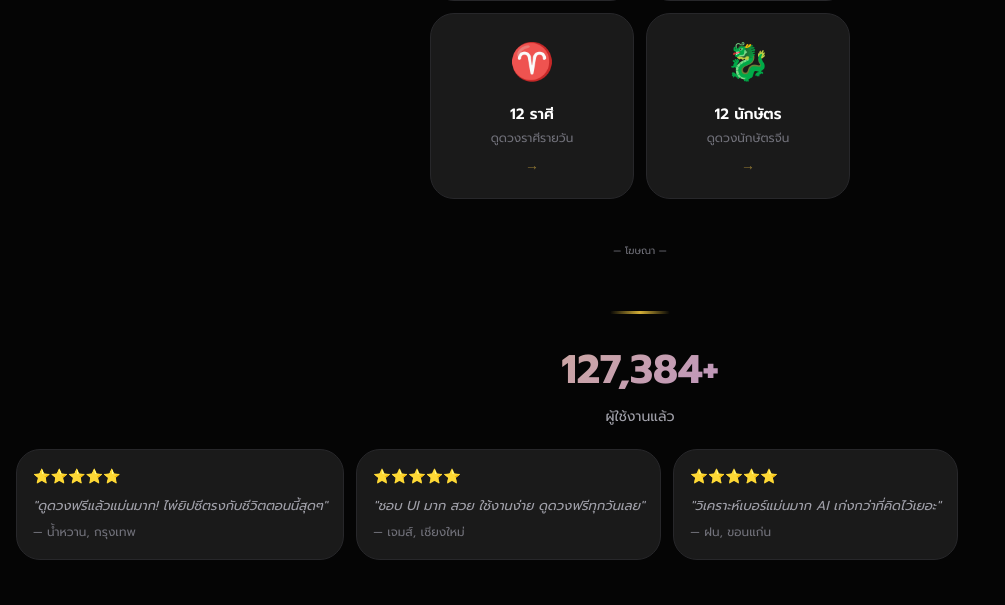
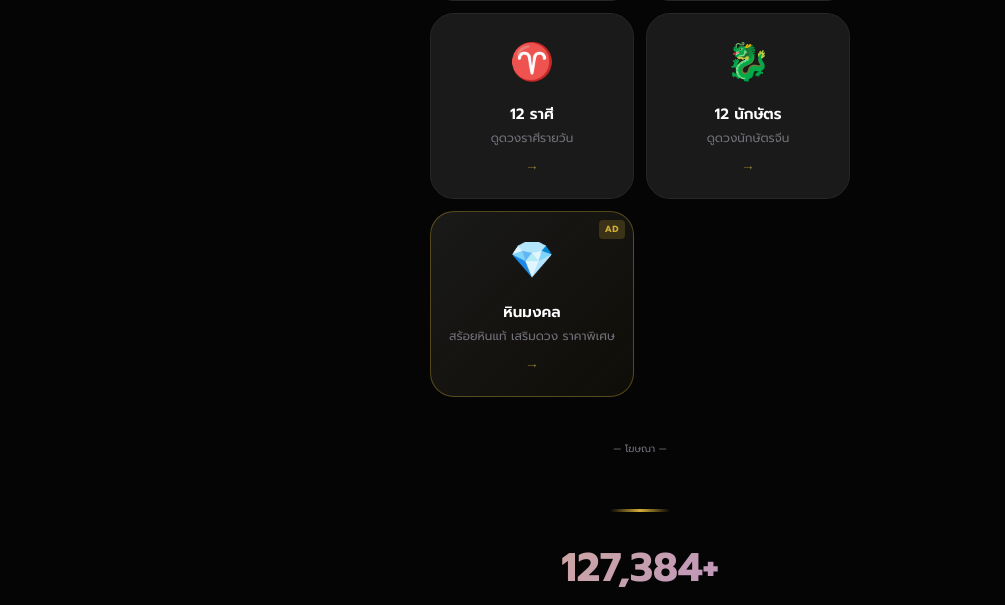
Before and after one commit to wrpbill27-commits/napalai, a Flask app: page / in a window 1280 px wide. Shown: the part 1246-1851 px from the top of the page, without its empty margins (0-1005 px from the left). Run offline with Flask 3, Linux system fonts and the light colour scheme; some web fonts are replaced.

Commit message:
v2.0.2: AdSense 3 slots + Shopee affiliate in grid & result panel

```diff
--- a/static/style.css
+++ b/static/style.css
@@ -179,6 +179,24 @@ body {
   transition: all 0.3s;
 }
 .feat-card:active .feat-arrow { transform: translateX(4px); color: var(--gold); }
+
+/* Affiliate card — gold-tinted */
+.affiliate-card {
+  border-color: rgba(212,175,55,0.35) !important;
+  background: linear-gradient(135deg, var(--bg-card), rgba(212,175,55,0.05)) !important;
+  text-decoration: none !important;
+}
+.affiliate-card::before {
+  content: 'AD';
+  position: absolute; top: 8px; right: 8px;
+  background: rgba(212,175,55,0.2); color: var(--gold);
+  font-size: 9px; font-weight: 700; padding: 2px 6px;
+  border-radius: 4px; letter-spacing: 0.5px;
+}
+.affiliate-card:active {
+  border-color: var(--gold) !important;
+  box-shadow: 0 0 20px rgba(212,175,55,0.15);
+}
 
 /* Active/highlight card */
 .feat-card.active {
--- a/templates/index_new.html
+++ b/templates/index_new.html
@@ -99,6 +99,13 @@
       <p>ดูดวงนักษัตรจีน</p>
       <span class="feat-arrow">→</span>
     </div>
+    <!-- Affiliate: Shopee สายมู -->
+    <a class="feat-card affiliate-card fade-up" href="https://shope.ee/XXXXXXXXXXXXXXXXX" target="_blank" rel="nofollow sponsored">
+      <span class="feat-icon">💎</span>
+      <h3>หินมงคล</h3>
+      <p>สร้อยหินแท้ เสริมดวง ราคาพิเศษ</p>
+      <span class="feat-arrow">→</span>
+    </a>
   </div>
 </section>
 
@@ -187,6 +194,14 @@
   <div class="result-reading" id="resultContent"></div>
   <!-- Ad Slot 3: In-Content (shown after reading) -->
   <div id="resultAd" style="display:none;max-width:336px;margin:24px auto 0;">
+    <!-- Affiliate: Shopee -->
+    <a href="https://shope.ee/XXXXXXXXXXXXXXXXX" target="_blank" rel="nofollow sponsored" style="text-decoration:none;color:inherit;display:block;margin-bottom:16px;">
+      <div style="background:linear-gradient(135deg, rgba(201,168,76,0.15), rgba(124,58,237,0.1));border:1px solid rgba(201,168,76,0.3);border-radius:12px;padding:14px 16px;">
+        <div style="font-size:14px;color:#c9a84c;margin-bottom:4px;">💎 เสริมดวงด้วยหินมงคล</div>
+        <div style="font-size:12px;color:#9a8a6a;">สร้อยข้อมือหินแท้ ราคาพิเศษ — คลิกดูเลย!</div>
+      </div>
+    </a>
+    <!-- AdSense -->
     <ins class="adsbygoogle"
          style="display:block"
          data-ad-client="ca-pub-XXXXXXXXXXXXXXXX"
--- /dev/null
+++ b/version.json
@@ -0,0 +1 @@
+{"version": "2.0.2", "date": "2026-05-28", "changes": ["AdSense 3 slots (top/bottom/in-content)", "Shopee affiliate in grid + result panel", "Premium UI CSS dark theme"]}
```
